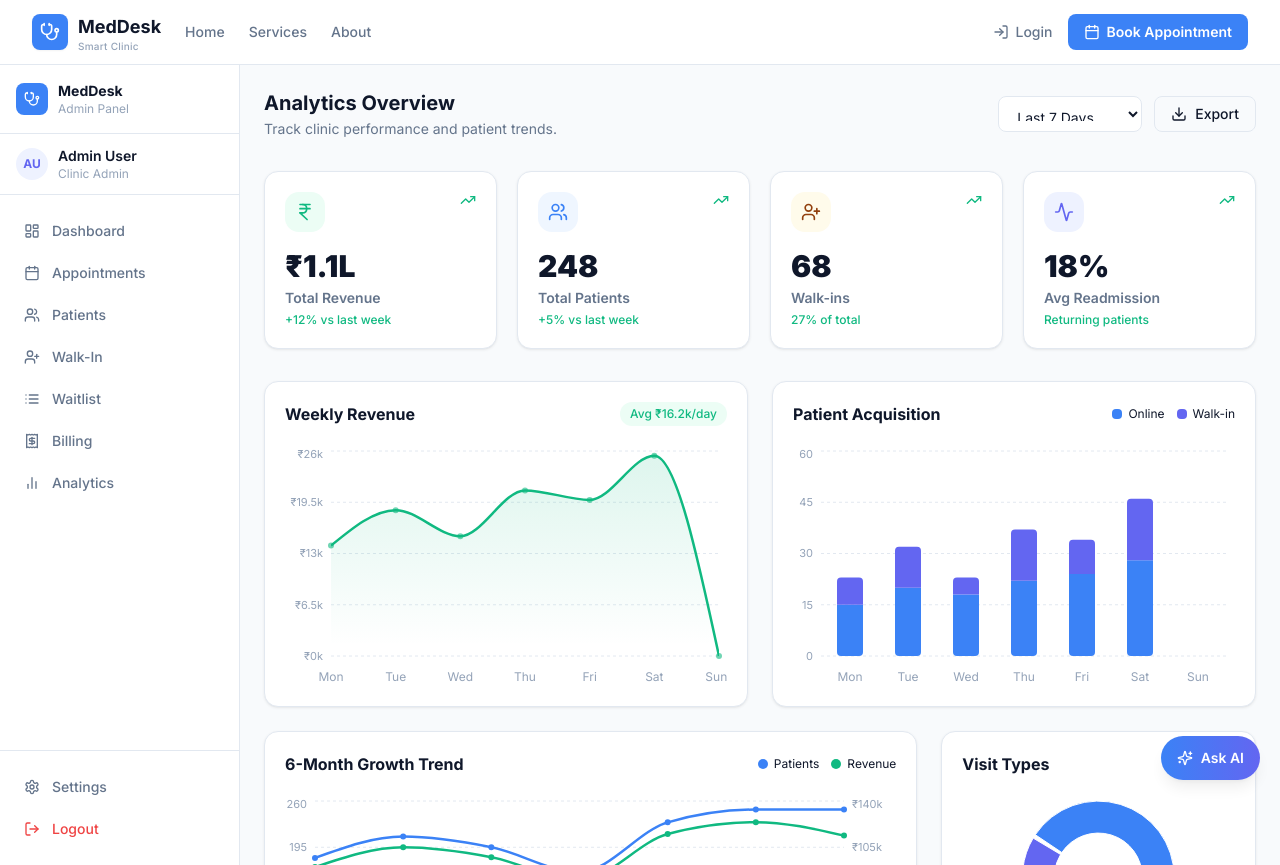
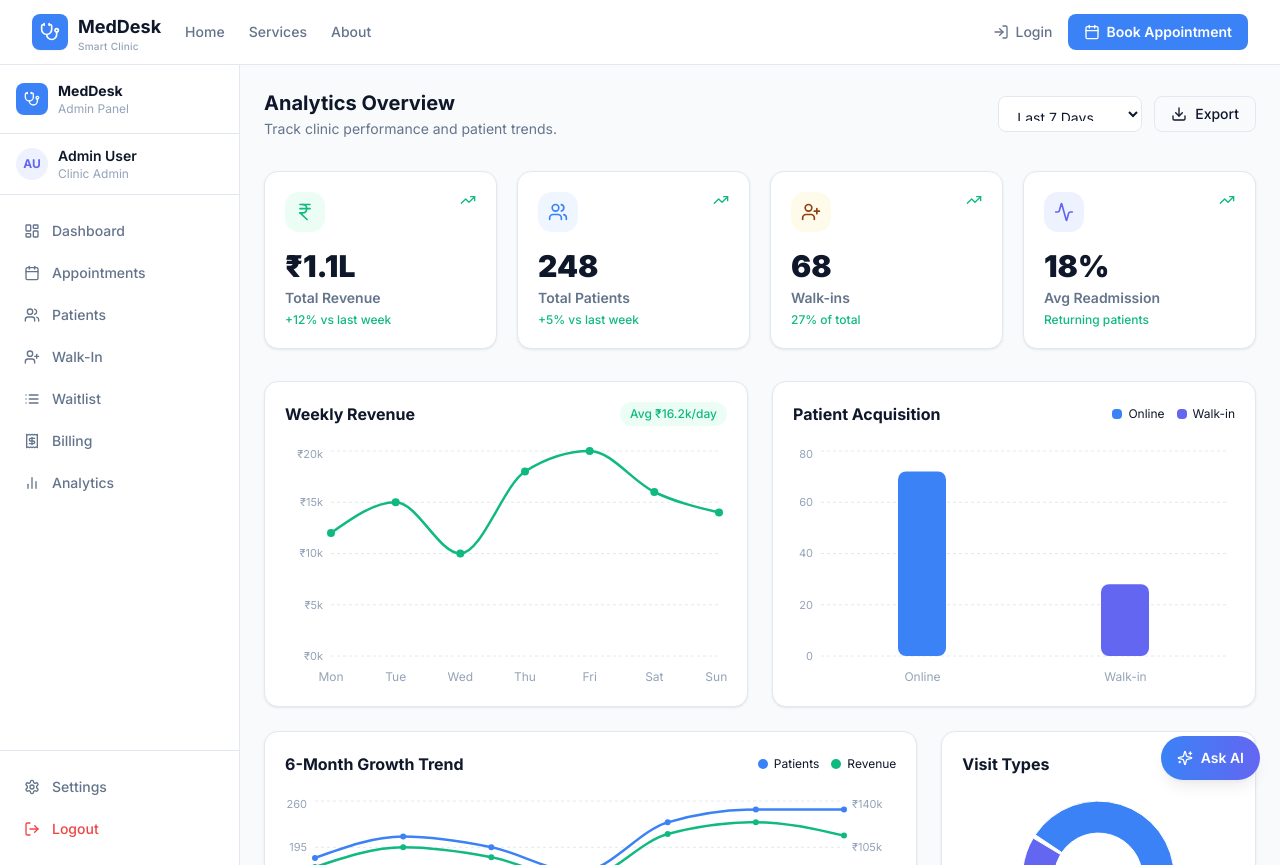
Before and after one commit to PradhyumnaBait/Forget-to-Code_TechBlitz26, a Next.js app: page /analytics in a window 1280 px wide. Built offline with nearby package versions, Linux system fonts and the light colour scheme.

Commit message:
feat: Implement billing and invoice management features, add an analytics page, and introduce global styling.

```diff
--- a/next.config.js
+++ b/next.config.js
@@ -1,7 +1,6 @@
 /** @type {import('next').NextConfig} */
 const nextConfig = {
-  eslint: { ignoreDuringBuilds: true },
-  typescript: { ignoreBuildErrors: true }
+  typescript: { ignoreBuildErrors: true },
 }
 
 module.exports = nextConfig
--- a/src/app/analytics/page.tsx
+++ b/src/app/analytics/page.tsx
@@ -2,29 +2,23 @@
 
 import { TrendingUp, Users, UserPlus, IndianRupee, Activity, Download } from 'lucide-react'
 import {
-  AreaChart, Area, XAxis, YAxis, CartesianGrid, Tooltip,
+  LineChart, Line, XAxis, YAxis, CartesianGrid, Tooltip,
   ResponsiveContainer, BarChart, Bar, PieChart, Pie, Cell,
-  LineChart, Line
 } from 'recharts'
 
-const revenueData = [
-  { name: 'Mon', revenue: 14000 },
-  { name: 'Tue', revenue: 18500 },
-  { name: 'Wed', revenue: 15200 },
-  { name: 'Thu', revenue: 21000 },
-  { name: 'Fri', revenue: 19800 },
-  { name: 'Sat', revenue: 25400 },
-  { name: 'Sun', revenue: 0 },
+const weeklyRevenue = [
+  { day: 'Mon', revenue: 12000 },
+  { day: 'Tue', revenue: 15000 },
+  { day: 'Wed', revenue: 10000 },
+  { day: 'Thu', revenue: 18000 },
+  { day: 'Fri', revenue: 20000 },
+  { day: 'Sat', revenue: 16000 },
+  { day: 'Sun', revenue: 14000 },
 ]
 
-const patientData = [
-  { name: 'Mon', online: 15, walkin: 8 },
-  { name: 'Tue', online: 20, walkin: 12 },
-  { name: 'Wed', online: 18, walkin: 5 },
-  { name: 'Thu', online: 22, walkin: 15 },
-  { name: 'Fri', online: 24, walkin: 10 },
-  { name: 'Sat', online: 28, walkin: 18 },
-  { name: 'Sun', online: 0, walkin: 0 },
+const patientAcquisition = [
+  { type: 'Online', value: 72 },
+  { type: 'Walk-in', value: 28 },
 ]
 
 const monthlyTrend = [
@@ -113,19 +107,13 @@ export default function AnalyticsDashboard() {
             <span className="text-xs font-medium text-success bg-success-light px-2.5 py-1 rounded-full">Avg ₹16.2k/day</span>
           </div>
           <ResponsiveContainer width="100%" height={240}>
-            <AreaChart data={revenueData} margin={{ top: 5, right: 8, left: 0, bottom: 0 }}>
-              <defs>
-                <linearGradient id="gradR" x1="0" y1="0" x2="0" y2="1">
-                  <stop offset="5%" stopColor="#10B981" stopOpacity={0.22} />
-                  <stop offset="95%" stopColor="#10B981" stopOpacity={0} />
-                </linearGradient>
-              </defs>
+            <LineChart data={weeklyRevenue} margin={{ top: 5, right: 8, left: 0, bottom: 0 }}>
               <CartesianGrid strokeDasharray="3 3" vertical={false} stroke="#E2E8F0" />
-              <XAxis dataKey="name" axisLine={false} tickLine={false} tick={{ fontSize: 12, fill: '#94A3B8' }} dy={8} />
-              <YAxis axisLine={false} tickLine={false} tick={{ fontSize: 11, fill: '#94A3B8' }} width={46} tickFormatter={v => `₹${v / 1000}k`} />
+              <XAxis dataKey="day" axisLine={false} tickLine={false} tick={{ fontSize: 12, fill: '#94A3B8' }} dy={8} />
+              <YAxis axisLine={false} tickLine={false} tick={{ fontSize: 11, fill: '#94A3B8' }} width={46} tickFormatter={(v: number) => `₹${v / 1000}k`} />
               <Tooltip content={<TT />} cursor={{ stroke: '#E2E8F0', strokeWidth: 2, strokeDasharray: '4 4' }} />
-              <Area type="monotone" dataKey="revenue" name="revenue" stroke="#10B981" strokeWidth={2.5} fill="url(#gradR)" dot={{ fill: '#10B981', r: 3, strokeWidth: 0 }} activeDot={{ r: 5 }} />
-            </AreaChart>
+              <Line type="monotone" dataKey="revenue" name="revenue" stroke="#10B981" strokeWidth={2.5} dot={{ fill: '#10B981', r: 4, strokeWidth: 0 }} activeDot={{ r: 6 }} />
+            </LineChart>
           </ResponsiveContainer>
         </div>
 
@@ -139,13 +127,19 @@ export default function AnalyticsDashboard() {
             </div>
           </div>
           <ResponsiveContainer width="100%" height={240}>
-            <BarChart data={patientData} margin={{ top: 5, right: 8, left: 0, bottom: 0 }}>
+            <BarChart data={patientAcquisition} margin={{ top: 5, right: 8, left: 0, bottom: 0 }}>
               <CartesianGrid strokeDasharray="3 3" vertical={false} stroke="#E2E8F0" />
-              <XAxis dataKey="name" axisLine={false} tickLine={false} tick={{ fontSize: 12, fill: '#94A3B8' }} dy={8} />
+              <XAxis dataKey="type" axisLine={false} tickLine={false} tick={{ fontSize: 12, fill: '#94A3B8' }} dy={8} />
               <YAxis axisLine={false} tickLine={false} tick={{ fontSize: 11, fill: '#94A3B8' }} width={28} />
-              <Tooltip content={<TT />} cursor={{ fill: '#F8FAFC' }} />
-              <Bar dataKey="online" name="online" stackId="a" fill="#3B82F6" radius={[0, 0, 4, 4]} barSize={26} />
-              <Bar dataKey="walkin" name="walkin" stackId="a" fill="#6366F1" radius={[4, 4, 0, 0]} />
+              <Tooltip
+                formatter={(v: number, n: string) => [`${v}%`, n]}
+                cursor={{ fill: '#F8FAFC' }}
+              />
+              <Bar dataKey="value" radius={8} barSize={48}>
+                {patientAcquisition.map((entry, i) => (
+                  <Cell key={entry.type} fill={i === 0 ? '#3B82F6' : '#6366F1'} />
+                ))}
+              </Bar>
             </BarChart>
           </ResponsiveContainer>
         </div>
--- a/src/app/globals.css
+++ b/src/app/globals.css
@@ -129,4 +129,24 @@
     from { opacity: 0; transform: translateY(4px); }
     to   { opacity: 1; transform: translateY(0); }
   }
+
+  /* Print-only invoice: hide everything except the invoice container when printing */
+  @media print {
+    body * {
+      visibility: hidden;
+    }
+
+    #print-invoice,
+    #print-invoice * {
+      visibility: visible;
+    }
+
+    #print-invoice {
+      position: absolute;
+      inset: 0;
+      margin: 0;
+      padding: 0;
+      width: 100%;
+    }
+  }
 }
--- /dev/null
+++ b/src/app/reception/billing/invoices/page.tsx
@@ -0,0 +1,56 @@
+import Link from 'next/link'
+
+const mockInvoices = [
+  { id: '#MED-0318-006', patient: 'Priya Singh', amount: '₹1,240', date: 'Mar 13, 2026', mode: 'UPI / Card' },
+  { id: '#MED-0318-005', patient: 'Sona Rajan', amount: '₹500', date: 'Mar 13, 2026', mode: 'Cash' },
+  { id: '#MED-0318-004', patient: 'Rahul Mehta', amount: '₹685', date: 'Mar 13, 2026', mode: 'UPI / Card' },
+]
+
+export default function InvoiceListPage() {
+  return (
+    <div className="p-6">
+      <div className="flex items-center justify-between mb-6">
+        <div>
+          <h1 className="text-xl font-bold text-text-primary">All Invoices</h1>
+          <p className="text-sm text-text-secondary mt-0.5">
+            Recently generated bills for today&apos;s visits.
+          </p>
+        </div>
+        <Link
+          href="/reception/billing"
+          className="text-xs font-medium text-primary hover:text-primary-hover transition-colors"
+        >
+          ← Back to billing
+        </Link>
+      </div>
+
+      <div className="card p-4 overflow-x-auto">
+        <table className="w-full text-sm">
+          <thead>
+            <tr className="text-xs text-text-muted border-b border-brand-border">
+              <th className="py-2.5 text-left font-medium">Invoice ID</th>
+              <th className="py-2.5 text-left font-medium">Patient</th>
+              <th className="py-2.5 text-left font-medium">Date</th>
+              <th className="py-2.5 text-left font-medium">Amount</th>
+              <th className="py-2.5 text-left font-medium">Mode</th>
+            </tr>
+          </thead>
+          <tbody>
+            {mockInvoices.map(inv => (
+              <tr
+                key={inv.id}
+                className="border-b border-brand-border/80 last:border-0 hover:bg-brand-bg/60 transition-colors"
+              >
+                <td className="py-2.5 font-medium text-text-primary">{inv.id}</td>
+                <td className="py-2.5 text-text-secondary">{inv.patient}</td>
+                <td className="py-2.5 text-text-secondary">{inv.date}</td>
+                <td className="py-2.5 font-semibold text-text-primary">{inv.amount}</td>
+                <td className="py-2.5 text-xs text-text-muted">{inv.mode}</td>
+              </tr>
+            ))}
+          </tbody>
+        </table>
+      </div>
+    </div>
+  )
+}
--- a/src/app/reception/billing/page.tsx
+++ b/src/app/reception/billing/page.tsx
@@ -1,6 +1,7 @@
 'use client'
 
 import { useState } from 'react'
+import { useRouter } from 'next/navigation'
 import { FileText, IndianRupee, Plus, Printer, CheckCircle, Smartphone, Trash2, MessageSquare } from 'lucide-react'
 import PrintableInvoice from '@/components/billing/PrintableInvoice'
 
@@ -18,6 +19,7 @@ const recentBills = [
 ]
 
 export default function BillingPage() {
+  const router = useRouter()
   const [items, setItems] = useState<Item[]>([
     { id: '1', name: 'Dr. Ananya Sharma — General Consultation', qty: 1, price: 500 },
     { id: '2', name: 'Paracetamol 500mg (10 tabs)', qty: 2, price: 40 },
@@ -249,7 +251,10 @@ export default function BillingPage() {
                   </div>
                 ))}
               </div>
-              <button className="w-full mt-4 text-xs font-medium text-primary hover:text-primary-hover text-center transition-colors">
+              <button
+                onClick={() => router.push('/reception/billing/invoices')}
+                className="w-full mt-4 text-xs font-medium text-primary hover:text-primary-hover text-center transition-colors"
+              >
                 View All Invoices
               </button>
             </div>
```
